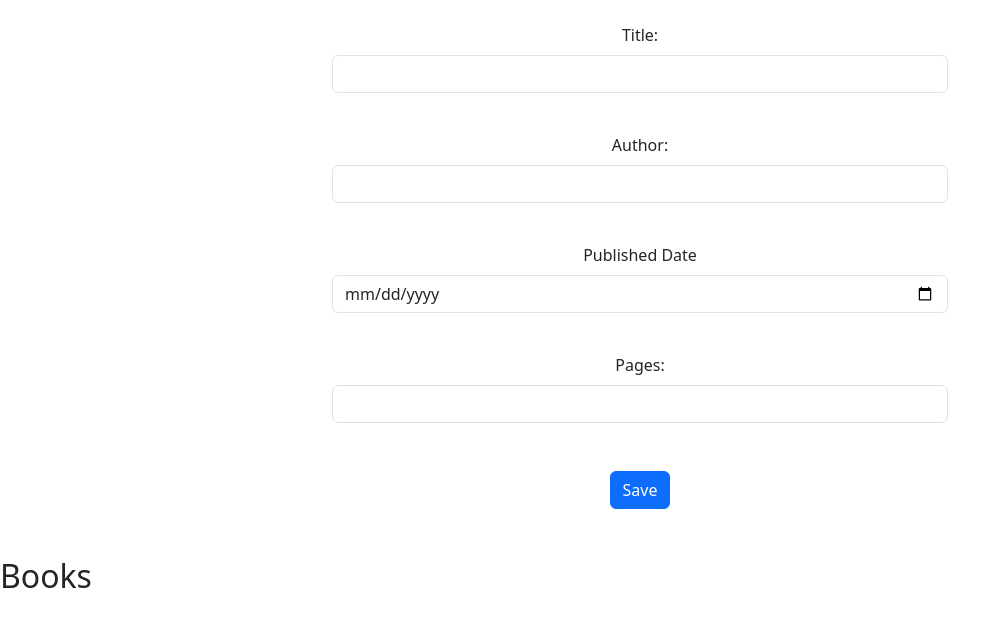
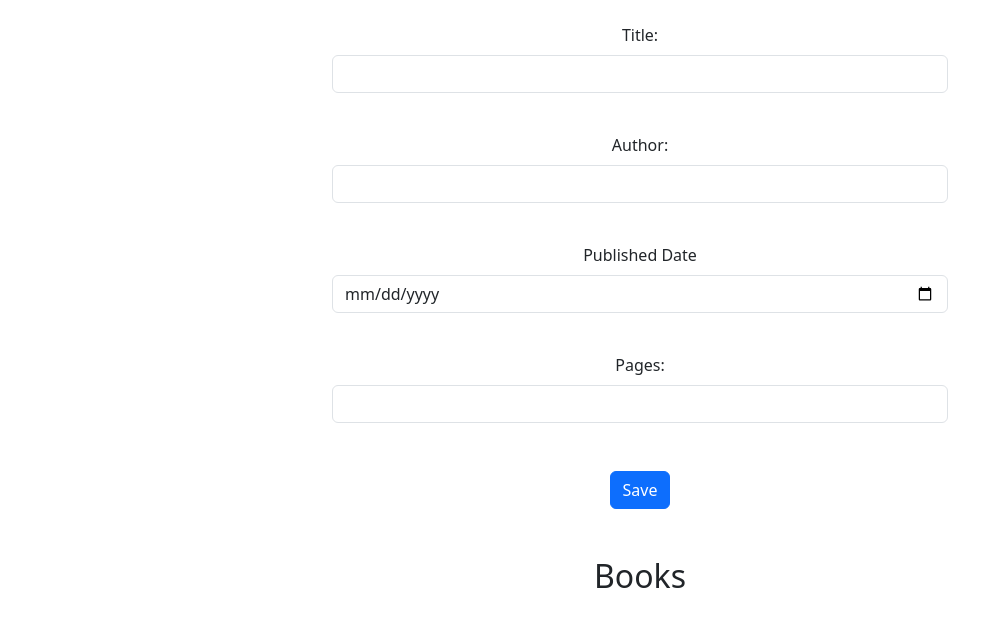
Before and after one commit to CristinaMurcia/myapp, a website: page public/index.html in a window 1280 px wide. Shown: the part 164-790 px from the top of the page, without its empty margins (0-1008 px from the left). Drawn offline with nearby package versions, Linux system fonts and the light colour scheme; no server answers.

Commit message:
20240628 finalisimo

```diff
--- a/public/index.html
+++ b/public/index.html
@@ -36,8 +36,10 @@
             <button type="submit" class="btn btn-primary">Save</button>
        </form>
     </div>
+    <div class="container col-md-6 text-center mb-5">
     <h2>Books</h2>
     <ul id="book-list"></ul>
+    </div>
     <script src="script.js"></script>
 </body>
 </html>
```
